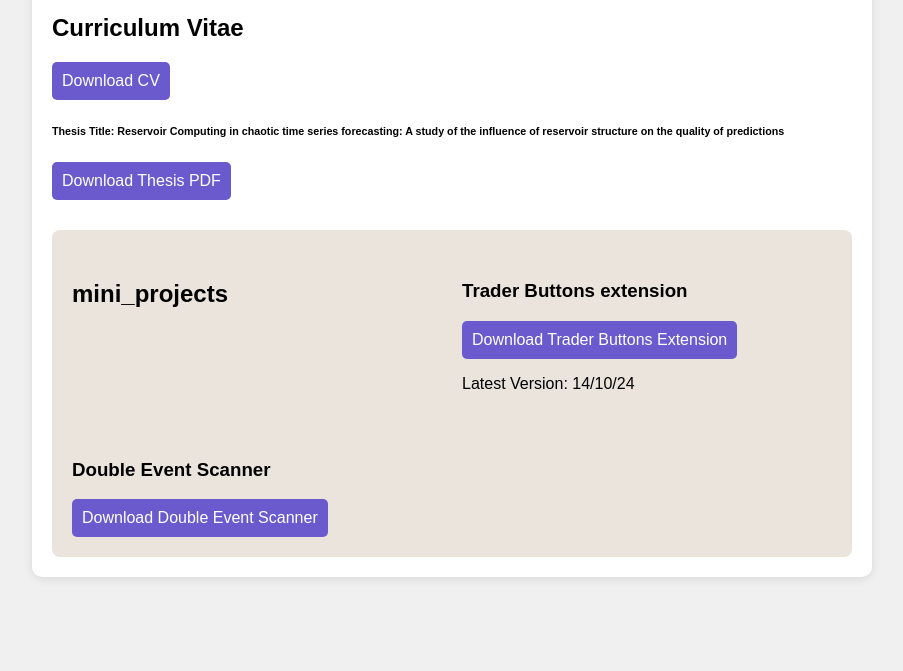
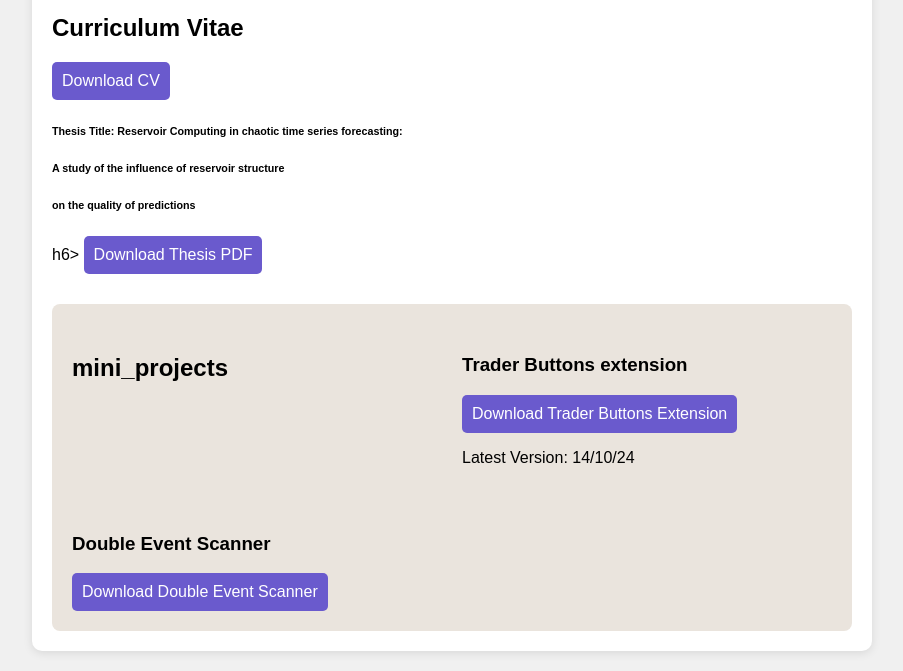
Before and after one commit to gbaresis/gbaresis.github.io, a plain HTML site: page index.html in a window 1280 px wide. Shown: the part 257-928 px from the top of the page, without its empty margins (188-1091 px from the left). Before the commit the page ends 854 px from the top, so only its background shows below. Drawn offline with Linux system fonts and the light colour scheme.

Commit message:
Update index.html

```diff
--- a/index.html
+++ b/index.html
@@ -72,11 +72,10 @@
     </div>
 
     <div class="thesis-section">
-        <h6>Thesis Title: Reservoir Computing in chaotic time series
-            forecasting: A study of the influence of
-            reservoir structure on the quality of
-            predictions
-        </h6>
+        <h6>Thesis Title: Reservoir Computing in chaotic time series forecasting:</h6>
+        <h6>A study of the influence of reservoir structure </h6>
+        <h6>on the quality of predictions</h6>h6>
+
         <a href="Bachelor_Thesis.pdf" download>
             <button>Download Thesis PDF</button>
         </a>
```
